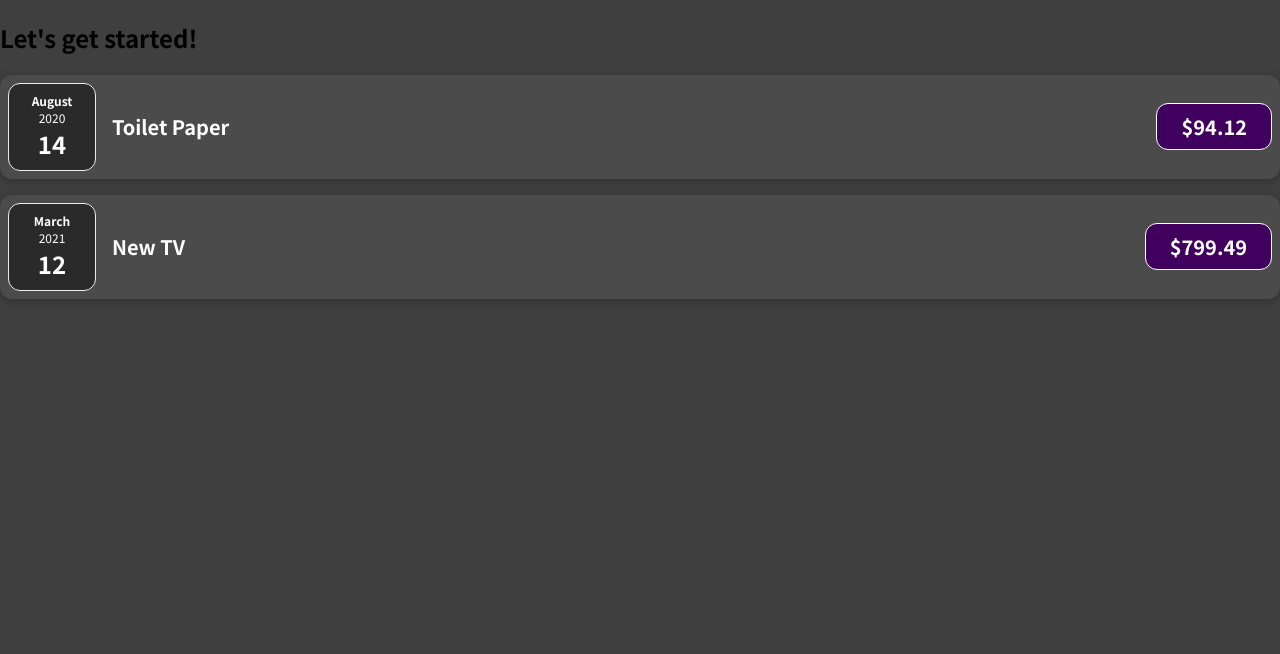
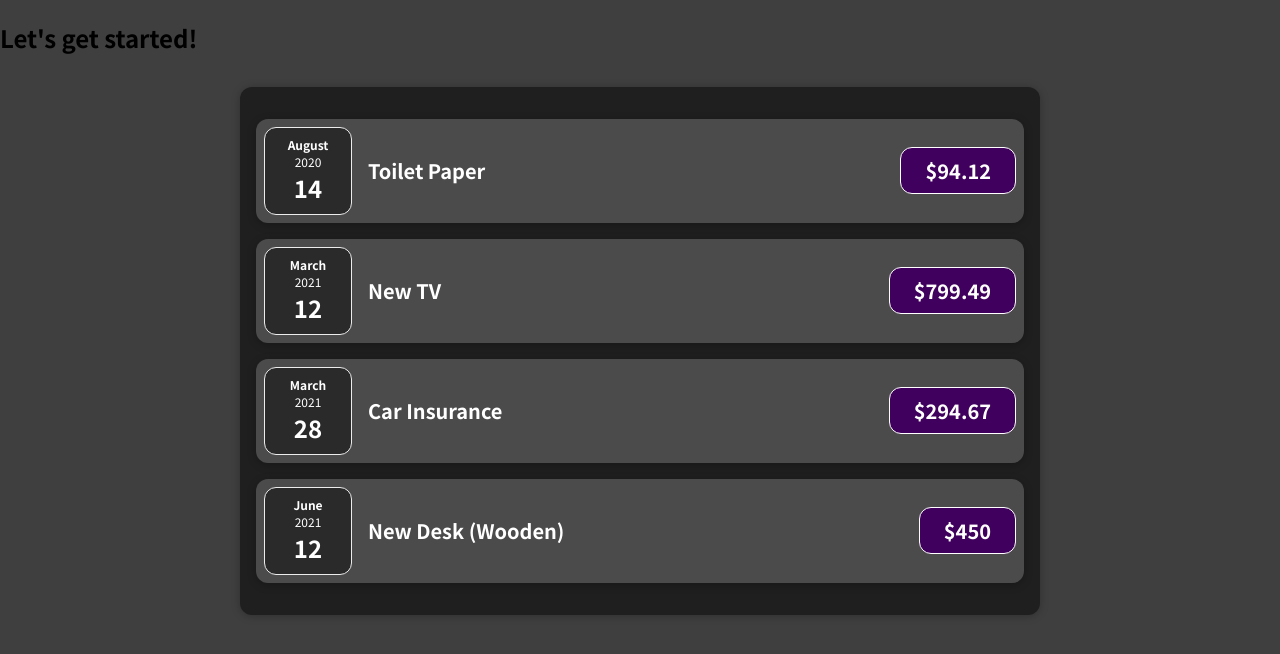
Before and after one commit to caiojuvino/react-expense-tracker, a JavaScript app: page / in a window 1280 px wide. Shown: the top 654 px of the page. Built offline with nearby package versions, Linux system fonts and the light colour scheme.

Commit message:
Assignment 1 Expenses Component

```diff
--- a/src/App.js
+++ b/src/App.js
@@ -1,4 +1,4 @@
-import ExpenseItem from "./components/ExpenseItem";
+import Expenses from "./components/Expenses";
 
 const expenses = [
   {
@@ -7,28 +7,26 @@
     amount: 94.12,
     date: new Date(2020, 7, 14),
   },
+  { id: "e2", title: "New TV", amount: 799.49, date: new Date(2021, 2, 12) },
   {
-    id: "e2",
-    title: "New TV",
-    amount: 799.49,
-    date: new Date(2021, 2, 12),
-  }
+    id: "e3",
+    title: "Car Insurance",
+    amount: 294.67,
+    date: new Date(2021, 2, 28),
+  },
+  {
+    id: "e4",
+    title: "New Desk (Wooden)",
+    amount: 450,
+    date: new Date(2021, 5, 12),
+  },
 ];
 
 function App() {
   return (
     <div>
       <h2>Let's get started!</h2>
-      <ExpenseItem
-        title={expenses[0].title}
-        amount={expenses[0].amount}
-        date={expenses[0].date}
-      />
-      <ExpenseItem
-        title={expenses[1].title}
-        amount={expenses[1].amount}
-        date={expenses[1].date}
-      />
+      <Expenses items={expenses} />
     </div>
   );
 }
--- /dev/null
+++ b/src/components/Expenses.css
@@ -0,0 +1,9 @@
+.expenses {
+  padding: 1rem;
+  background-color: rgb(31, 31, 31);
+  margin: 2rem auto;
+  width: 50rem;
+  max-width: 95%;
+  border-radius: 12px;
+  box-shadow: 0 1px 8px rgba(0, 0, 0, 0.25);
+}
--- /dev/null
+++ b/src/components/Expenses.js
@@ -0,0 +1,31 @@
+import ExpenseItem from "./ExpenseItem";
+import "./Expenses.css";
+
+function Expenses(props) {
+  return (
+    <div className="expenses">
+      <ExpenseItem
+        title={props.items[0].title}
+        amount={props.items[0].amount}
+        date={props.items[0].date}
+      />
+      <ExpenseItem
+        title={props.items[1].title}
+        amount={props.items[1].amount}
+        date={props.items[1].date}
+      />
+      <ExpenseItem
+        title={props.items[2].title}
+        amount={props.items[2].amount}
+        date={props.items[2].date}
+      />
+      <ExpenseItem
+        title={props.items[3].title}
+        amount={props.items[3].amount}
+        date={props.items[3].date}
+      />
+    </div>
+  );
+}
+
+export default Expenses;
```
